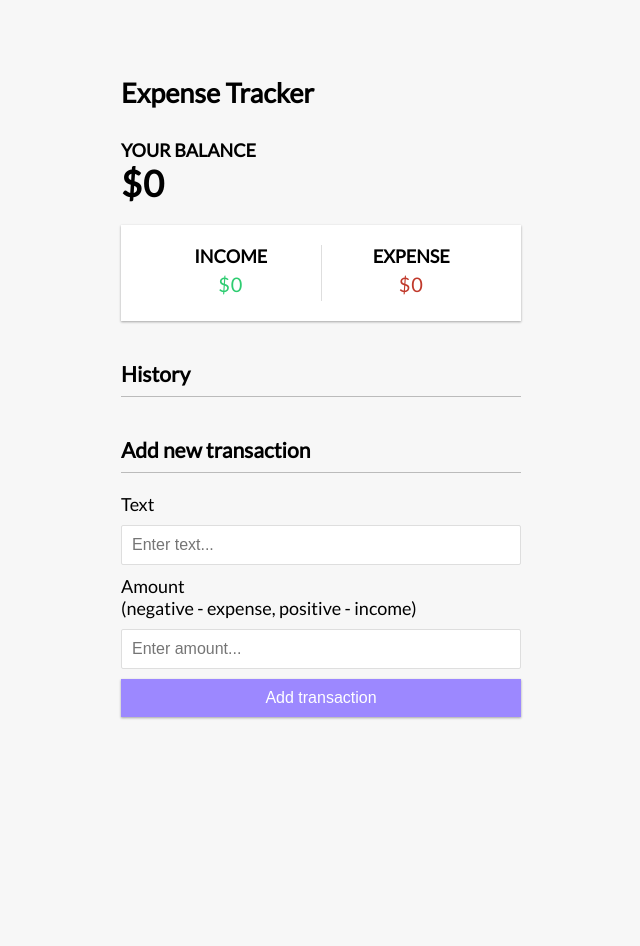
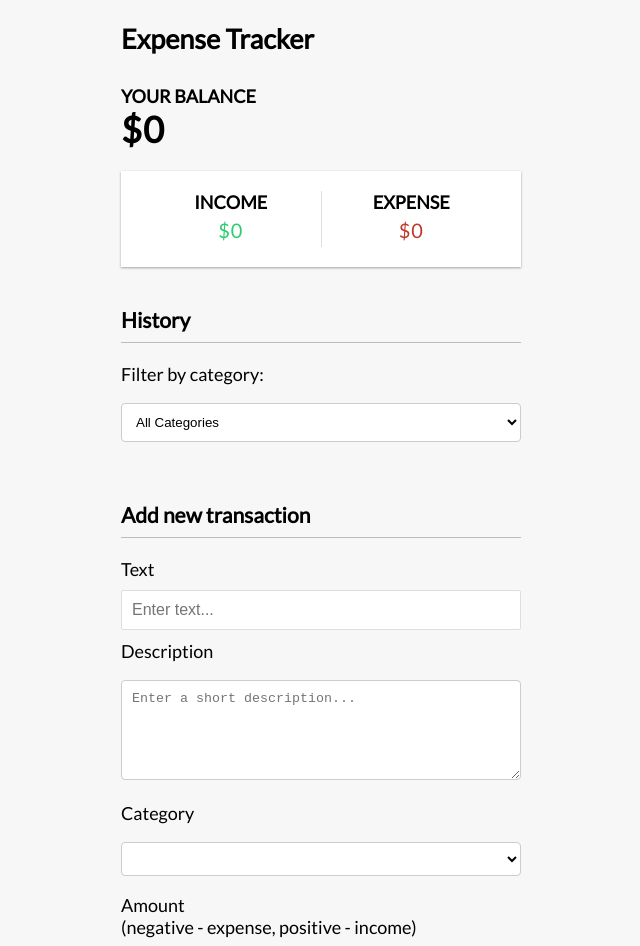
Before and after one commit to matardy/Expense-tracker-AI, a Vue app: page / in a window 1280 px wide. Shown: the top 946 px of the page, without its empty margins (319-959 px from the left). Before the commit the page ends 800 px from the top, so only its background shows below. Built offline with nearby package versions, Linux system fonts and the light colour scheme.

Commit message:
feat: add category and description to expenses, also filtering by category

```diff
--- a/src/App.vue
+++ b/src/App.vue
@@ -65,19 +65,19 @@ const expenses = computed(() => {
 
 // Add transaction
 
-const handleTransactionSubmitted = (transactionData) =>{
+const handleTransactionSubmitted = (transactionData) => {
   transactions.value.push({
     id: generateUniqueId(),
     text: transactionData.text,
+    description: transactionData.description, // Include description
+    category: transactionData.category,       // Include category
     amount: transactionData.amount
   });
 
-  // local storage integration
+  // Save updated transactions to local storage
   saveTransactionsToLocalStorage();
-
   toast.success('Transaction added');
-
-}
+};
 
 // Generate unique ID
 const generateUniqueId = () => {
--- a/src/assets/style.css
+++ b/src/assets/style.css
@@ -121,6 +121,15 @@ input[type='number'] {
   position: relative;
   padding: 10px;
   margin: 10px 0;
+  overflow: hidden;
+  text-overflow: ellipsis;
+  white-space: nowrap;
+}
+
+.list li span {
+  /* Other styles */
+  overflow-wrap: break-word;
+  word-wrap: break-word;
 }
 
 .list li.plus {
--- a/src/components/AddTransaction.vue
+++ b/src/components/AddTransaction.vue
@@ -5,6 +5,22 @@
             <label for="text">Text</label>
             <input type="text" id="text" v-model="text" placeholder="Enter text...">
         </div>
+        <div class="form-control">
+            <label for="description">Description</label>
+            <textarea id="description" v-model="description" placeholder="Enter a short description..."  maxlength="150"></textarea>
+        </div>
+        <div class="form-control">
+            <label for="category">Category</label>
+            <select id="category" v-model="category">
+                <option value="food">Food</option>
+                <option value="pleasure">Pleasure</option>
+                <option value="education">Education</option>
+                <option value="transportation">Transportation</option>
+                <option value="gifts">Gifts</option>
+            </select>
+        </div>
+
+
         <div class="form-control">
             <label for="amount" >Amount <br />
             (negative - expense, positive - income)</label>
@@ -20,6 +36,8 @@
 import {useToast} from 'vue-toastification';
 
 const text = ref('');
+const description = ref('');
+const category = ref('');
 const amount = ref('');
 
 const emit = defineEmits(['transactionSubmitted']);
@@ -40,12 +58,40 @@
 
     const transactionData = {
         text: text.value,
+        description: description.value,
+        category: category.value,
         amount: parseFloat(amount.value)
     }
 
     emit('transactionSubmitted', transactionData)
 
     text.value = '';
+    description.value = '';
+    category.value = '';
     amount.value = '';
 };
 </script>
+
+<style scoped>
+.form-control textarea,
+.form-control select {
+  width: 100%;
+  padding: 10px;
+  margin: 8px 0;
+  display: inline-block;
+  border: 1px solid #ccc;
+  border-radius: 4px;
+  box-sizing: border-box;
+}
+
+.form-control select {
+  height: 34px;
+  background-color: white;
+}
+
+.form-control textarea {
+  height: 100px;
+  resize: vertical; /* Allows the user to vertically resize the textarea (not horizontally) */
+}
+
+</style>
--- a/src/components/TransactionList.vue
+++ b/src/components/TransactionList.vue
@@ -1,13 +1,22 @@
 <template>
     <h3>History</h3>
+    <div class="filter-control">
+        <label for="filter">Filter by category:</label>
+            <select id="filter" v-model="selectedCategory">
+                <option value="">All Categories</option>
+                <option value="food">Food</option>
+                <option value="pleasure">Pleasure</option>
+                <option value="education">Education</option>
+                <option value="transportation">Transportation</option>
+                <option value="gifts">Gifts</option>
+            </select>
+    </div>
     <ul id="list" class="list">
-        <li v-for="transaction in transactions"
-        :key="transaction.id"
-        :class="transaction.amount <0 ? 'minus' : 'plus' "
-        >
-            {{ transaction.text }} <span>${{ transaction.amount }}</span><button @click="deleteTransaction(transaction.id)" class="delete-btn">x</button>
+        <li v-for="transaction in filteredTransactions" :key="transaction.id" :class="transaction.amount < 0 ? 'minus' : 'plus'">
+            {{ transaction.text }} - {{ transaction.description }} ({{ transaction.category }})
+            <span>${{ transaction.amount }}</span>
+            <button @click="deleteTransaction(transaction.id)" class="delete-btn">x</button>
         </li>
-
     </ul>
 </template>
 
@@ -44,7 +53,7 @@
 <script setup>
 // this define the prop that was pass out in the App.vue
 
-    import { defineProps } from 'vue';
+import { defineProps, ref, computed, defineEmits } from 'vue';
 
 const emit = defineEmits(['transactionDeleted'])
 
@@ -55,8 +64,32 @@
     }
 })
 
+const selectedCategory = ref('');
+
+const filteredTransactions = computed(() => {
+    if (!selectedCategory.value) {
+        return props.transactions;
+    }
+    return props.transactions.filter(t => t.category === selectedCategory.value);
+});
+
+
 const deleteTransaction = (id) => {
     emit('transactionDeleted', id)
 }
 
 </script>
+
+<style scoped>
+.filter-control select {
+  width: 100%;
+  padding: 10px;
+  margin: 8px 0 20px; /* Add some margin to the bottom */
+  display: inline-block;
+  border: 1px solid #ccc;
+  border-radius: 4px;
+  box-sizing: border-box;
+  background-color: white;
+}
+
+</style>
```
Lines whose indentation alone changed are shown as unchanged.
